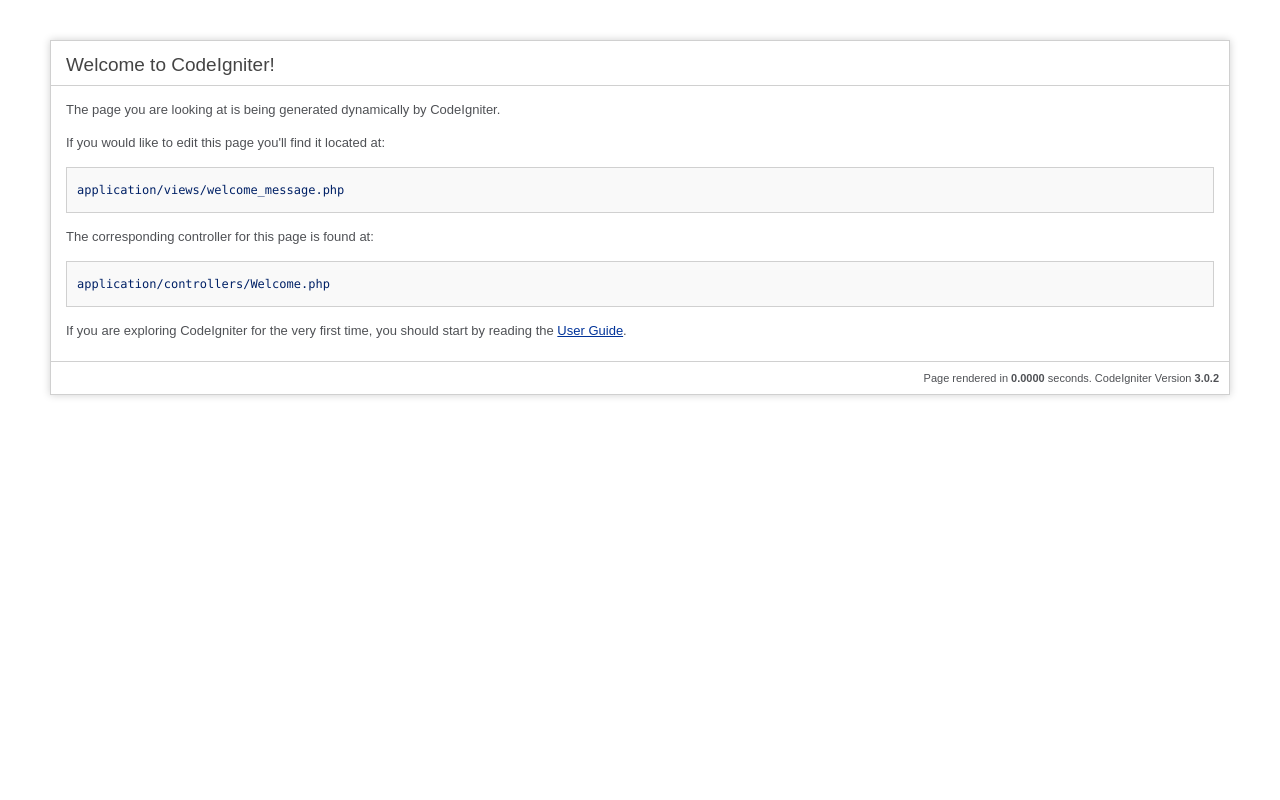
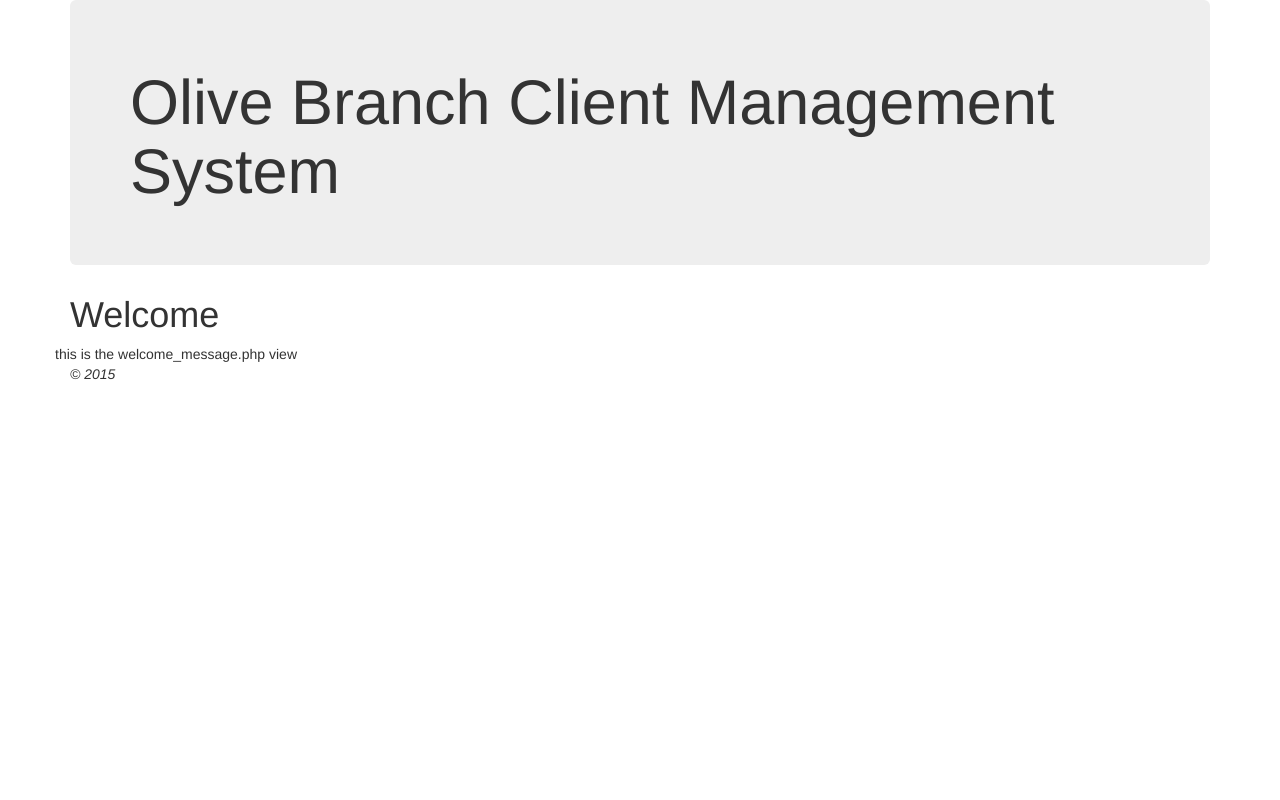
Before and after one commit to mogstuff/obFBCMS, a CodeIgniter app: page /obFBCMS/ in a window 1280 px wide. Run offline with CodeIgniter, Linux system fonts and the light colour scheme; the visitor is signed in with stand-in values (Sample User, id 1); some libraries are stand-ins or nearby versions.

Commit message:
added refs to bootstrap and view templates

```diff
--- a/application/controllers/Welcome.php
+++ b/application/controllers/Welcome.php
@@ -26,7 +26,11 @@
 		}
 		else
 		{
-		$this->load->view('welcome_message');
+          $data['title'] = 'Welcome';
+        $this->load->view('templates/header', $data);
+        $this->load->view('welcome_message');
+        $this->load->view('templates/footer', $data);
+
 		}
 	}
 }
--- /dev/null
+++ b/application/views/templates/footer.php
@@ -0,0 +1,7 @@
+<em>&copy; 2015</em>
+
+
+</div>
+
+</body>
+</html>
--- /dev/null
+++ b/application/views/templates/header.php
@@ -0,0 +1,19 @@
+<html>
+       <head>
+  <title>Bootstrap Example</title>
+  <meta charset="utf-8">
+  <meta name="viewport" content="width=device-width, initial-scale=1">
+  <link rel="stylesheet" href="http://maxcdn.bootstrapcdn.com/bootstrap/3.3.5/css/bootstrap.min.css">
+  <script src="https://ajax.googleapis.com/ajax/libs/jquery/1.11.3/jquery.min.js"></script>
+  <script src="http://maxcdn.bootstrapcdn.com/bootstrap/3.3.5/js/bootstrap.min.js"></script>
+</head>
+
+ <body>
+<div class="container">
+
+	<div class="jumbotron">
+    <h1>Olive Branch Client Management System</h1>
+  </div>
+
+
+<h1><?php echo $title; ?></h1>
--- a/application/views/welcome_message.php
+++ b/application/views/welcome_message.php
@@ -1,89 +1,4 @@
-<?php
-defined('BASEPATH') OR exit('No direct script access allowed');
-?><!DOCTYPE html>
-<html lang="en">
-<head>
-	<meta charset="utf-8">
-	<title>Welcome to CodeIgniter</title>
 
-	<style type="text/css">
-
-	::selection { background-color: #E13300; color: white; }
-	::-moz-selection { background-color: #E13300; color: white; }
-
-	body {
-		background-color: #fff;
-		margin: 40px;
-		font: 13px/20px normal Helvetica, Arial, sans-serif;
-		color: #4F5155;
-	}
-
-	a {
-		color: #003399;
-		background-color: transparent;
-		font-weight: normal;
-	}
-
-	h1 {
-		color: #444;
-		background-color: transparent;
-		border-bottom: 1px solid #D0D0D0;
-		font-size: 19px;
-		font-weight: normal;
-		margin: 0 0 14px 0;
-		padding: 14px 15px 10px 15px;
-	}
-
-	code {
-		font-family: Consolas, Monaco, Courier New, Courier, monospace;
-		font-size: 12px;
-		background-color: #f9f9f9;
-		border: 1px solid #D0D0D0;
-		color: #002166;
-		display: block;
-		margin: 14px 0 14px 0;
-		padding: 12px 10px 12px 10px;
-	}
-
-	#body {
-		margin: 0 15px 0 15px;
-	}
-
-	p.footer {
-		text-align: right;
-		font-size: 11px;
-		border-top: 1px solid #D0D0D0;
-		line-height: 32px;
-		padding: 0 10px 0 10px;
-		margin: 20px 0 0 0;
-	}
-
-	#container {
-		margin: 10px;
-		border: 1px solid #D0D0D0;
-		box-shadow: 0 0 8px #D0D0D0;
-	}
-	</style>
-</head>
-<body>
-
-<div id="container">
-	<h1>Welcome to CodeIgniter!</h1>
-
-	<div id="body">
-		<p>The page you are looking at is being generated dynamically by CodeIgniter.</p>
-
-		<p>If you would like to edit this page you'll find it located at:</p>
-		<code>application/views/welcome_message.php</code>
-
-		<p>The corresponding controller for this page is found at:</p>
-		<code>application/controllers/Welcome.php</code>
-
-		<p>If you are exploring CodeIgniter for the very first time, you should start by reading the <a href="user_guide/">User Guide</a>.</p>
-	</div>
-
-	<p class="footer">Page rendered in <strong>{elapsed_time}</strong> seconds. <?php echo  (ENVIRONMENT === 'development') ?  'CodeIgniter Version <strong>' . CI_VERSION . '</strong>' : '' ?></p>
-</div>
-
-</body>
-</html>
+  <div class="row">
+  <?php echo 'this is the welcome_message.php view'; ?>
+  </div>
```
